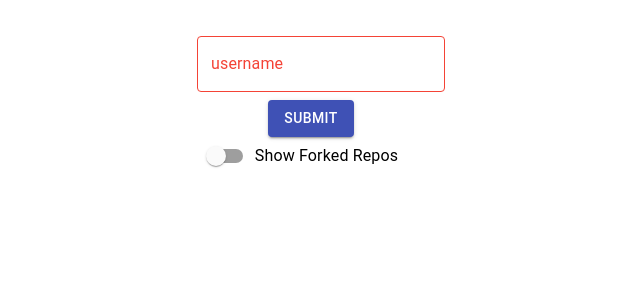
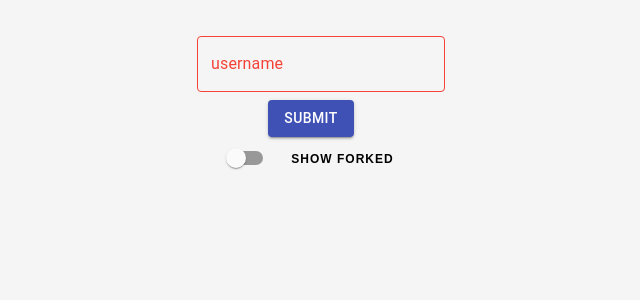
Before and after one commit to tuhinchakraborty/gitstats, a React (Create React App) app: page / in a window 1280 px wide. Shown: the top 300 px of the page, without its empty margins (329-969 px from the left). Built offline with nearby package versions, Linux system fonts and the light colour scheme.

Commit message:
update toggle styling

```diff
--- a/src/App.css
+++ b/src/App.css
@@ -90,3 +90,25 @@
 .title-darkgrey {
   color: darkgrey;
 }
+
+body {
+  margin:0;
+  padding:0;
+  background:whitesmoke;
+}
+
+h4 {
+  margin:0;
+  padding:0;
+  font-family: sans-serif;
+  text-align:center;
+  color:#000;
+  font-size:12px;
+  padding:15px 0;
+  text-transform: uppercase;
+  letter-spacing:1px;
+}
+
+.switch {
+  display: ruby;
+}
--- a/src/components/Search.js
+++ b/src/components/Search.js
@@ -67,13 +67,13 @@ class Search extends Component {
                         Submit
                     </Button>
                 </div>
-                <div>
+                <div className="switch">
                     <FormControlLabel
                         value="forked"
                         control={<Switch color="primary" onChange={() => this.handleSwitchChanged()}/>}
-                        label="Show Forked Repos"
                         labelPlacement="end"
                     />
+                    <h4>Show Forked</h4>
                 </div>
                 <div>
                     <ReposList repos={this.state.showForkedRepos ? this.state.allRepos : this.state.ownedRepos}/>
```
